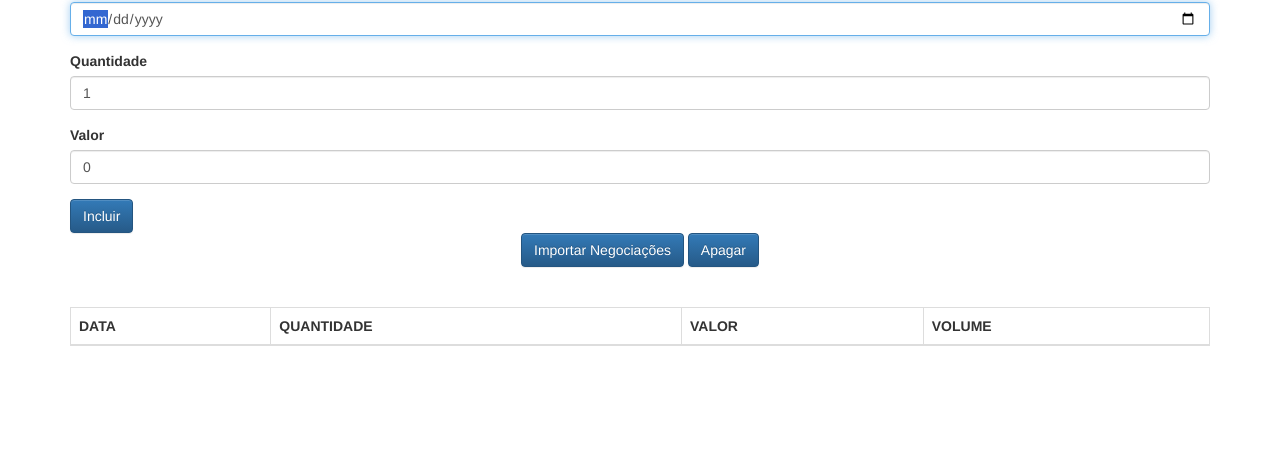
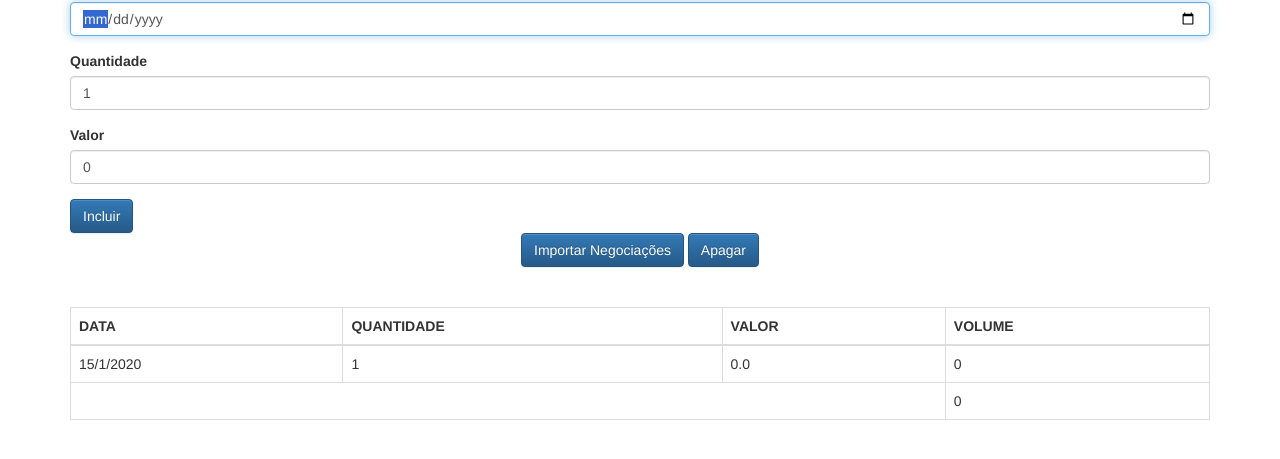
Before and after one commit to ajvideira/alura-js-avancado, a plain HTML site: page client/index.html in a window 1280 px wide. Both pictures are taken after typing "2020-01-15" into the empty fields and a click on the button "Incluir". Shown: the part 93-552 px from the top of the page. Drawn offline with Linux system fonts and the light colour scheme.

Commit message:
Tornando a view dinâmica

```diff
--- a/client/index.html
+++ b/client/index.html
@@ -44,26 +44,13 @@
     <br>
     <br>
 
-    <table class="table table-hover table-bordered">
-        <thead>
-            <tr>
-                <th>DATA</th>
-                <th>QUANTIDADE</th>
-                <th>VALOR</th>
-                <th>VOLUME</th>
-            </tr>
-        </thead>
+    <div id="negociacoes-view"></div>
 
-        <tbody>
-        </tbody>
-
-        <tfoot>
-        </tfoot>
-    </table>
     <script src="js/app/models/Negociacao.js"></script>
     <script src="js/app/controllers/ListaNegociacoes.js"></script>
     <script src="js/app/controllers/NegociacaoController.js"></script>
     <script src="js/app/helpers/DateHelper.js"></script>
+    <script src="js/app/views/NegociacoesView.js"></script>
     <script>
         let negociacaoController = new NegociacaoController();
     </script>
--- a/client/js/app/controllers/NegociacaoController.js
+++ b/client/js/app/controllers/NegociacaoController.js
@@ -6,6 +6,9 @@ class NegociacaoController {
         this._inputQuantidade = $('#quantidade');
         this._inputValor = $('#valor');
         this._listaNegociacoes = new ListaNegociacoes();
+        this._negociacoesView = new NegociacoesView($('#negociacoes-view'));
+
+        this._negociacoesView.update(this._listaNegociacoes);
     }
 
     adiciona(event) {
@@ -15,6 +18,8 @@ class NegociacaoController {
         this._listaNegociacoes.adiciona(negociacao);
 
         console.log(DateHelper.dataParaTexto(negociacao.data));
+
+        this._negociacoesView.update(this._listaNegociacoes);
 
         this._limpaCampos();
     }
--- /dev/null
+++ b/client/js/app/views/NegociacoesView.js
@@ -0,0 +1,44 @@
+class NegociacoesView {
+
+    constructor(elemento) {
+        this._elemento = elemento;
+    }
+
+    _template(model) {
+            return `
+        <table class="table table-hover table-bordered">
+            <thead>
+                <tr>
+                    <th>DATA</th>
+                    <th>QUANTIDADE</th>
+                    <th>VALOR</th>
+                    <th>VOLUME</th>
+                </tr>
+            </thead>
+
+            <tbody>
+                ${model.negociacoes.map( n => `
+                    <tr>
+                        <td>${DateHelper.dataParaTexto(n.data)}</td>
+                        <td>${n.quantidade}</td>
+                        <td>${n.valor}</td>
+                        <td>${n.volume}</td>
+                    </tr>
+                `).join('')}
+            </tbody>
+
+            <tfoot>
+                <tr>
+                    <td colspan="3"></td>
+                    <td>${model.negociacoes.reduce( (total, n) => total + n.volume, 0.0 )}</td>
+                </tr>
+            </tfoot>
+        </table>
+        `;
+    }
+
+    update(model) {
+        this._elemento.innerHTML = this._template(model);
+    }
+
+}
```
